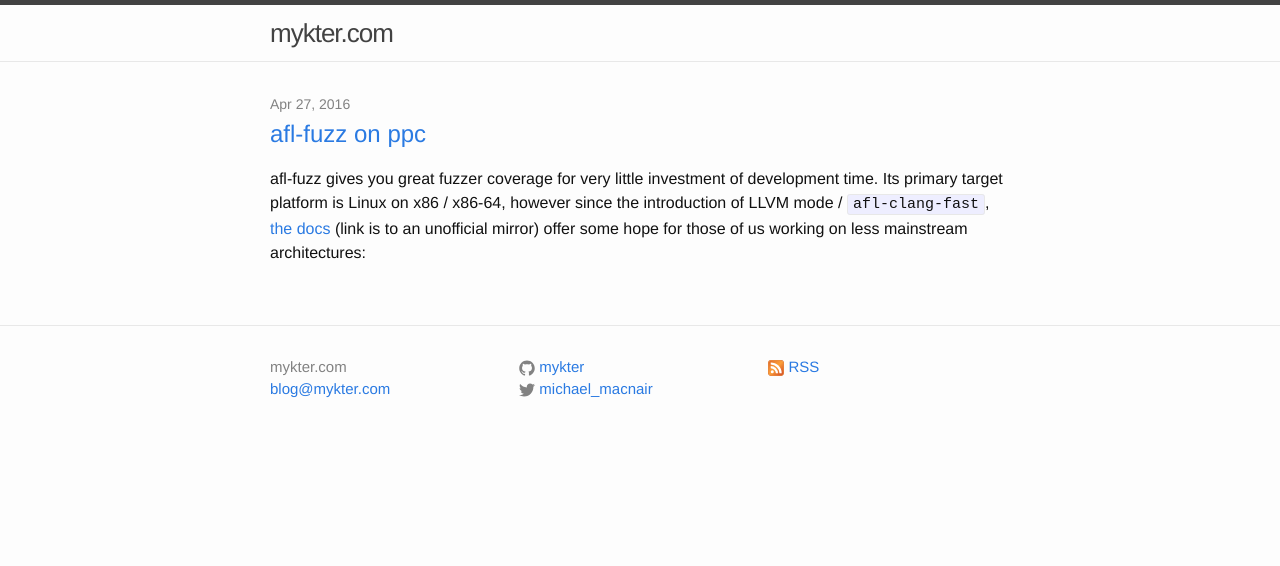
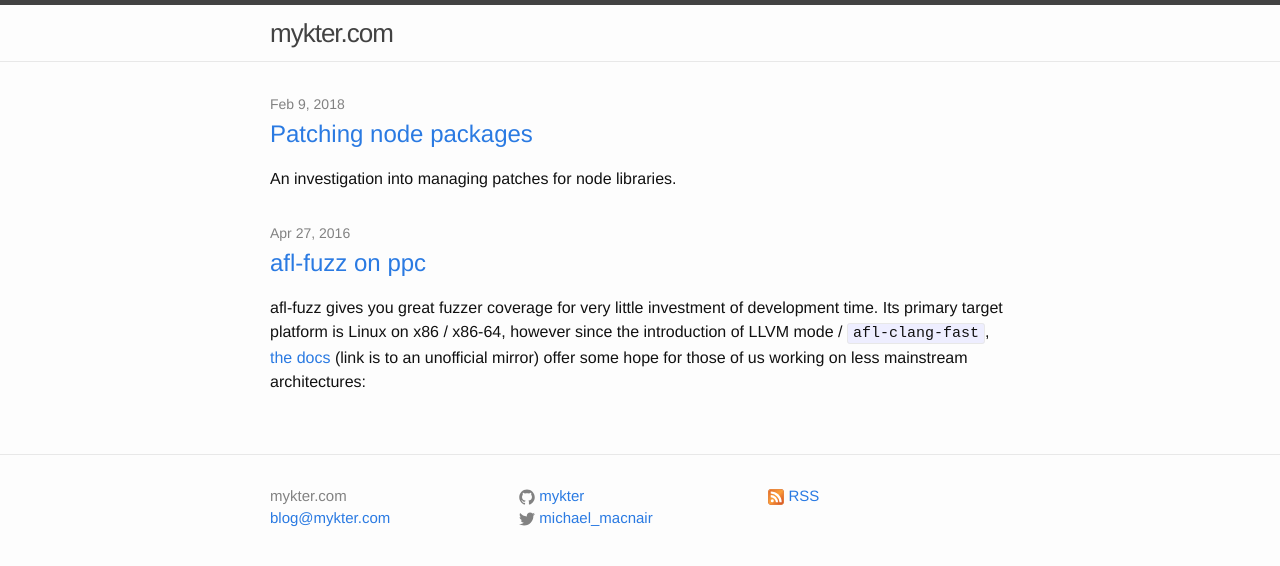
Before and after one commit to mykter/mykter.github.io, a Jekyll site: the page built from index.html, in a window 1280 px wide. Shown: the top 566 px of the page. Built offline with Jekyll 4.4.1, drawn with Linux system fonts in a browser that asks for light colours; part of the change alters nothing that is shown.

Commit message:
Add node package patches post

````diff
--- a/_config.yml
+++ b/_config.yml
@@ -29,7 +29,7 @@ permalink: /:year/:month/:day/:title # pretty but without the categories
 kramdown:
   input: GFM
   hard_wrap: false
-gems:
+plugins:
   - jekyll-coffeescript
   - jekyll-paginate
 
--- /dev/null
+++ b/_posts/2018-02-09-patching-node-packages.markdown
@@ -0,0 +1,135 @@
+---
+layout: post
+title:  "Patching node packages"
+date:   2018-02-09
+categories: node.js electron
+---
+
+An investigation into managing patches for node libraries.
+
+I'm developing an [electron application][tagtime], and whilst using a third party library came across a [missing feature][tab] that upstream don't want to implement. It can be implemented with a trivial one-line change, but I found the real difficulty was working out how to manage this patch. This isn't an uncommon scenario, but I'd found very few people talking about how to manage such situations.
+
+This post goes over the various options I considered and ultimately makes a recommendation on what approach to use when.
+
+Local copy
+----------
+You could copy the entire module into your project, and commit it with your fix. Gross.
+
+Fork
+----
+You could fork the module and make the changes in the fork. npm [supports][install] installing a module directly from a git repo, so that's straightforward. This is the usual approach to this problem and in many cases is probably the best solution.
+
+The downside is tools will no longer detect your dependency: say goodbye to npm, [greenkeeper], or [snyk] notifications about updates or vulnerabilities in that module, for example. I'd quite like to have my cake and eat it too -- I want to track upstream without having to remember to do something different for a special subset of dependencies.
+
+post-install patch
+------------------
+npm will run the `postinstall` script if it's specified in package.json. You could use this to apply a patch to the installed module. At first glance this is neat -- it happens at the right time, and requires minimal maintenance -- just add a patch file to the repo and tweak package.json.
+
+One hiccup is the availability of `patch` -- it's a unix command. Fortunately git exposes patch functionality under `git apply` and any development platform will have git installed if your application is managed in git.
+
+However: whilst this will work for the _first_ `npm install`, subsequent invocations (for example after updating any other module, or in a CI system that caches `node_modules`) will try and apply the patch again to the already-patched module, which will fail because patches aren't idempotent.
+
+You could work around this by making the script leave a marker behind, say adding a `.<myproject>.patched` file in the module's root or similar. This loses some of the cleanliness of the approach, but it could work.
+
+There's a module for that
+-------------------------
+[node\_module\_patches][node_modules_patches] gets around the idempotence issue by overwriting entire files instead of applying a standard patch. You set up a mirror-hierarchy of `node_modules` under `node_modules_patches`, any files in there are copied over the top of the original ones, and it displays a diff for the user. You could (should?) run this from `postinstall` as well.
+
+This might be a reasonable halfway-house, but I don't like the "commit a random file from another project into your repo" and I _really_ don't like that you could totally break your dependency and not notice. Because it's not a proper patch, the module could change in any way and this will happily overwrite the file. It's on the user to decide that the diff doesn't look right any more. Yuk.
+
+Build system patch
+------------------
+A tool like grunt, gulp, or webpack could implement the same behaviour as the postinstall script described above by having one of the build steps apply a patch. I see two options: directly patch the installed module in `node_modules`, or exploit node's search behaviour to create a (patched) copy of the module. Directly patching the installed module has the same issue as using post-intstall in that patches aren't idempotent.
+
+The latter option is more promising. In my case, I'm already using gulp to build my code; the output goes into an `app` directory. If the patched package is placed under `app/node_modules/` it will get picked up by node in preference to the original in the application root.
+
+The approach I've taken is to create a `patches` directory, which contains a directory for each package that needs patching. These directories contain one or more patch files that will be applied to that package.
+
+The [gulp-apply-patch] plugin fits the bill nicely for this task. Here's the relevant part of my gulpfile, I'm fairly happy with how simple it is:
+
+```javascript
+const patch = require("gulp-apply-patch");
+
+const BASE_DIR = path.resolve(".");
+const BUILD_DIR = path.join(BASE_DIR, "app");
+const PATCHES_DIR = path.join(BASE_DIR, "patches");
+const NODE_MODULES = path.join(BASE_DIR, "node_modules");
+const PATCHED_MODULES_DIR = path.join(BUILD_DIR, "node_modules");
+
+gulp.task("patch", function() {
+  // Get all the directories in the patches folder
+  let to_patch = fs
+    .readdirSync(PATCHES_DIR)
+    .filter(f => fs.statSync(path.join(PATCHES_DIR, f)).isDirectory());
+
+  // If there's only a single entry in the patches directory, the {set glob}
+  // syntax won't match, so add a dummy entry to work around that
+  to_patch.push("nonexistent_dummy_package");
+
+  // Convert the patch directories into a glob that matches all the files
+  // from the corersponding source packages.
+  let globs_to_patch = NODE_MODULES + "/{" + to_patch.join(",") + "}/**/*";
+
+  return gulp
+    .src(globs_to_patch, { base: NODE_MODULES }) // copy only the modules that have patches
+    .pipe(patch(PATCHES_DIR + "/**/*.patch"))
+    .pipe(gulp.dest(PATCHED_MODULES_DIR));
+});
+```
+
+This has some nice properties:
+* The change being made is explicit, as there's a patch file in the repo.
+* When upstream changes, either the patch will continue to apply and all is probably well (diff line numbers and context lines haven't changed), or it will fail to apply and you know to check and update.
+* From the perspective of tools looking at `package.json`, you're using the standard upstream library. Everything works normally.
+
+The main downside compared to the fork approach is maintaining a patch file is more work compared to maintaining a forked repo. You can't just `git pull`, unless you combine both approaches and generate the patch from a fork. It is also slightly higher risk, as after an upstream change the patch might still successfully apply, but it now breaks the package in a way that would have been picked up had you run the package's tests after pulling the changes into a forked repo.
+
+Monkey patch
+------------
+Thanks to the wonder that is javascript we could use the original module unmodified, but at run-time try and fix it up to have the behaviour we want. Depending on the patch this _could_ be trivial and relatively clean -- perhaps an 'internal' integer should have a different value. It could be really ugly if, say, a large function needs a slight logic change -- the whole function will need to be replaced, implying your patching code has to have a complete copy of said function.
+
+{% highlight javascript %}
+/* eslint-disable */
+// monkey patch to make it do the right thing
+originalModule.func = function() {
+    ...
+{% endhighlight %}
+
+Good luck getting that to type-check in TypeScript!
+
+This feels fragile, kind of like `node_module_patches` -- you might well only know when it breaks when you (or your users) hit the bugs at run time.
+
+Other languages
+---------------
+How is this solved in other languages?
+
+[Composer] is a package manager for php, partly inspired by npm. There is a plugin for composer called [composer-patches] which does exactly what I'm looking for: it applies a patch to dependencies as they are installed by composer. Because it's integrated with the package manager, it avoids the issue with using npm's `postinstall` script described previously -- the patches are only applied when the module is installed. It goes further than this and supports dependencies applying patches to their own dependenciesto their own dependencies  -- this seems a little problematic, as it encourages creating libraries that need patches to be applied, which in turn forces any users of your library to use composer-patches as well. Neither npm nor yarn support plugins.
+
+Go has some particular problems with the fork approach, because dependencies include their full path: `import "github.com/a/b"`. These can be [worked around][dep], but that's all I've found on this topic.
+
+The tradition in ruby seems to be monkey patching.
+
+I couldn't see anything beyond the fork approach mentioned for python or rust.
+
+Conclusion
+----------
+Whilst this is a common problem, there is little discussion of solutions. I assume this is because most people simply fork, patch, and move on with their lives.
+
+This is the most robust approach, and you should probably do this. However if you'd like your existing dependency management tools to continue working with this patched dependency, there are a couple of decent options.
+
+It may be worth considering monkey patching - is your change small, easy to implement at runtime, and when upstream changes likely to either be robust or fail noisily? This could be the simplest approach.
+
+In preference to monkey patching I would probably recommend applying a source code patch as part of a build step. It's relatively robust, easy to manage, and less fiddly than trying to monkey patch.
+
+Hopefully this will save someone the time I spent searching for something like this post! If you have any thoughts on the subject, or decide to re-implement my solution as a gulp plugin, please let me know!
+
+[tagtime]:https://www.github.com/mykter/TagTime-desktop
+[tab]:https://github.com/moroshko/react-autosuggest/pull/164
+[install]:https://docs.npmjs.com/cli/install
+[greenkeeper]:http://greenkeeper.io/
+[snyk]:https://snyk.io
+[node_modules_patches]:https://www.npmjs.com/package/node_modules_patches
+[Composer]:https://getcomposer.org/
+[composer-patches]:https://github.com/cweagans/composer-patches
+[dep]:https://blog.gopheracademy.com/advent-2017/managing-dependencies-forks-and-code-patches-with-dep/
+[gulp-apply-patch]:https://github.com/kaa/gulp-apply-patch
````
Also changed, not shown: 1 other file.
